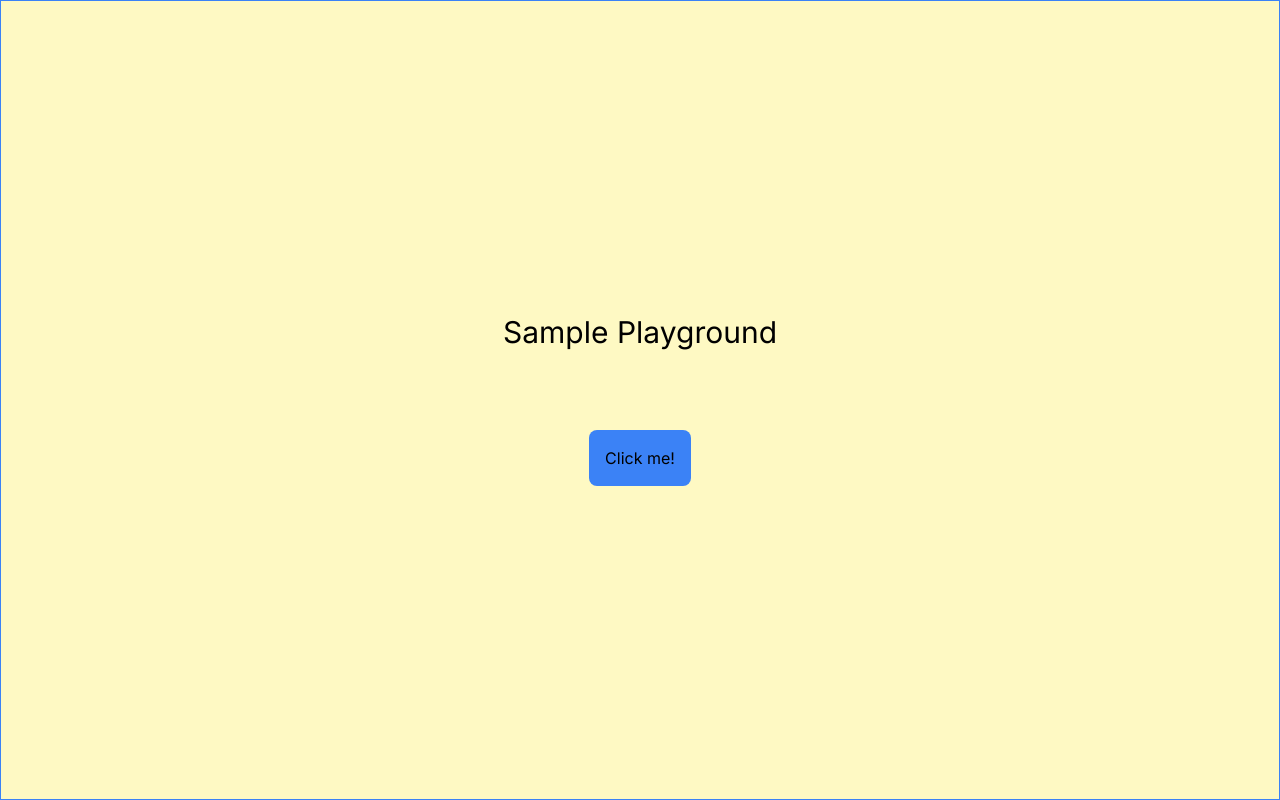
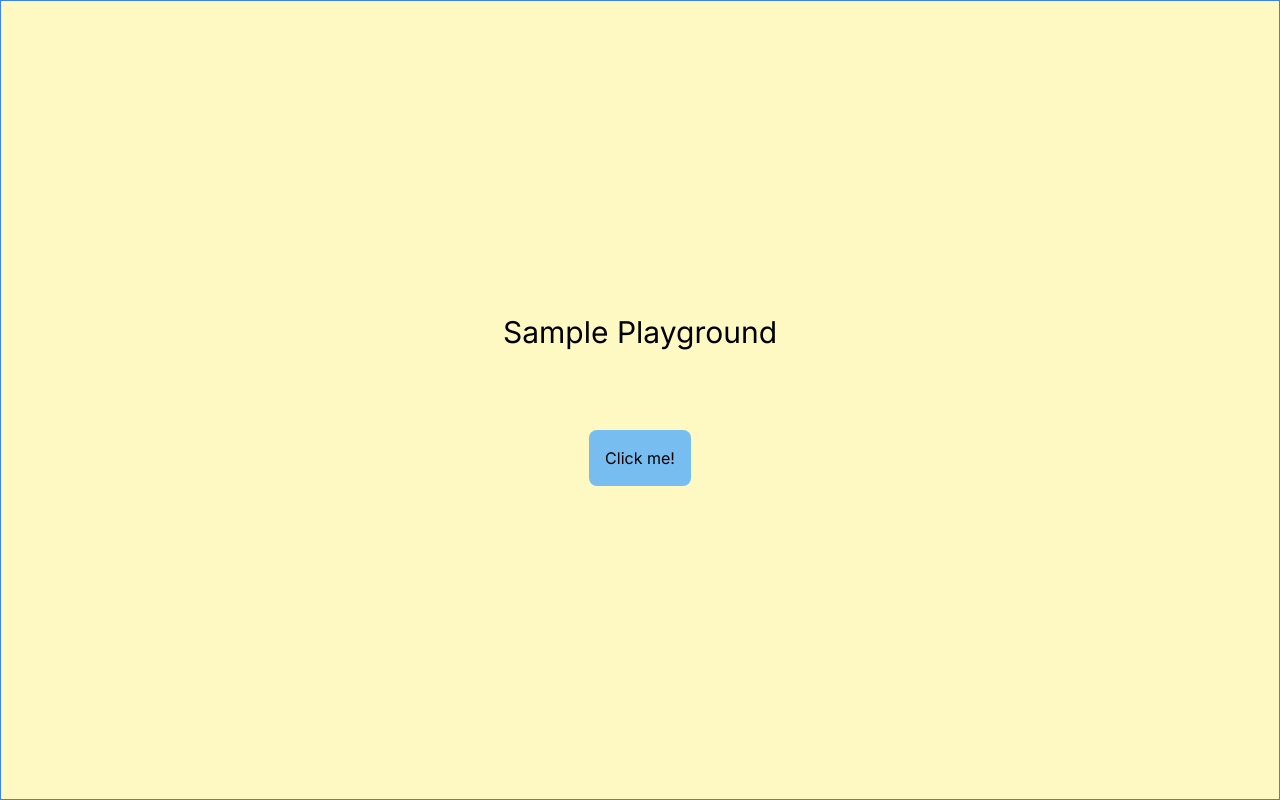
Before and after one commit to electricpotential/electricpotential.org, a Next.js app in the folder web/: page / in a window 1280 px wide. Built offline with nearby package versions, Linux system fonts and the light colour scheme.

Commit message:
add ep palette to tailwind config

```diff
--- a/web/components/core/Button.tsx
+++ b/web/components/core/Button.tsx
@@ -8,7 +8,7 @@ export const Button: FC<
     <button
       onClick={onClick}
       className={clsx(
-        "flex items-center justify-center rounded-lg p-4 bg-blue-500",
+        "flex items-center justify-center rounded-lg p-4 bg-electric-sky",
         className
       )}
     >
--- a/web/tailwind.config.js
+++ b/web/tailwind.config.js
@@ -1,16 +1,34 @@
 /** @type {import('tailwindcss').Config} */
 module.exports = {
   content: [
-    './pages/**/*.{js,ts,jsx,tsx,mdx}',
-    './components/**/*.{js,ts,jsx,tsx,mdx}',
-    './app/**/*.{js,ts,jsx,tsx,mdx}',
+    "./pages/**/*.{js,ts,jsx,tsx,mdx}",
+    "./components/**/*.{js,ts,jsx,tsx,mdx}",
+    "./app/**/*.{js,ts,jsx,tsx,mdx}",
   ],
   theme: {
     extend: {
       backgroundImage: {
-        'gradient-radial': 'radial-gradient(var(--tw-gradient-stops))',
-        'gradient-conic':
-          'conic-gradient(from 180deg at 50% 50%, var(--tw-gradient-stops))',
+        "gradient-radial": "radial-gradient(var(--tw-gradient-stops))",
+        "gradient-conic":
+          "conic-gradient(from 180deg at 50% 50%, var(--tw-gradient-stops))",
+      },
+      colors: {
+        "electric-yellow": "#E5FF7E",
+        "electric-cyan": "#7AEFF7",
+        "electric-sky": "#77BDF0",
+        "light-sky": "#9FC3F0",
+        "dark-sky": "#3F94D2",
+        joy: "#FFFBDD",
+        hope: "#E9F9F8",
+        peace: "#EBF8FE",
+        pride: "#DADDFF",
+        inspiration: "#FFEEEE",
+        action: "EEF5EA",
+        dark: "#202223",
+        shadow: "#50535F",
+        shade: "#C3C7CE",
+        light: "#EFF0F2",
+        bright: "#F9F9F9",
       },
     },
   },
```
